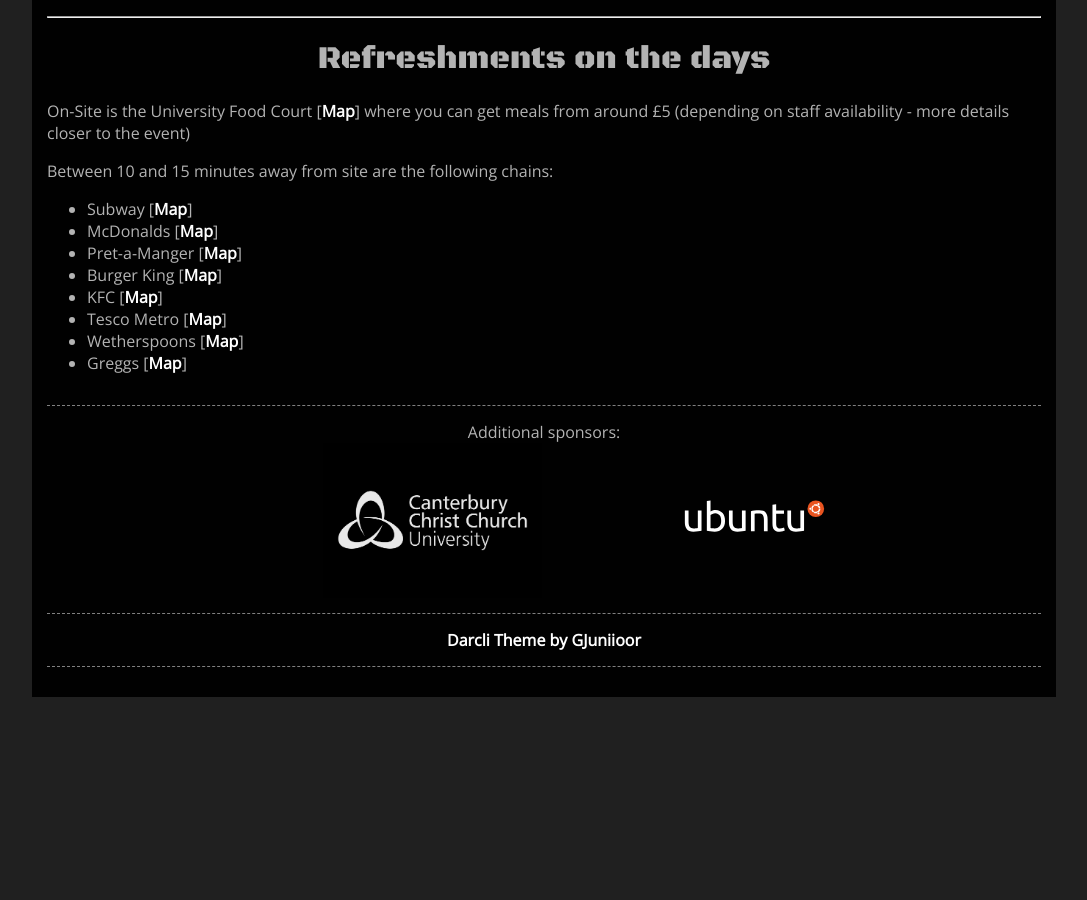
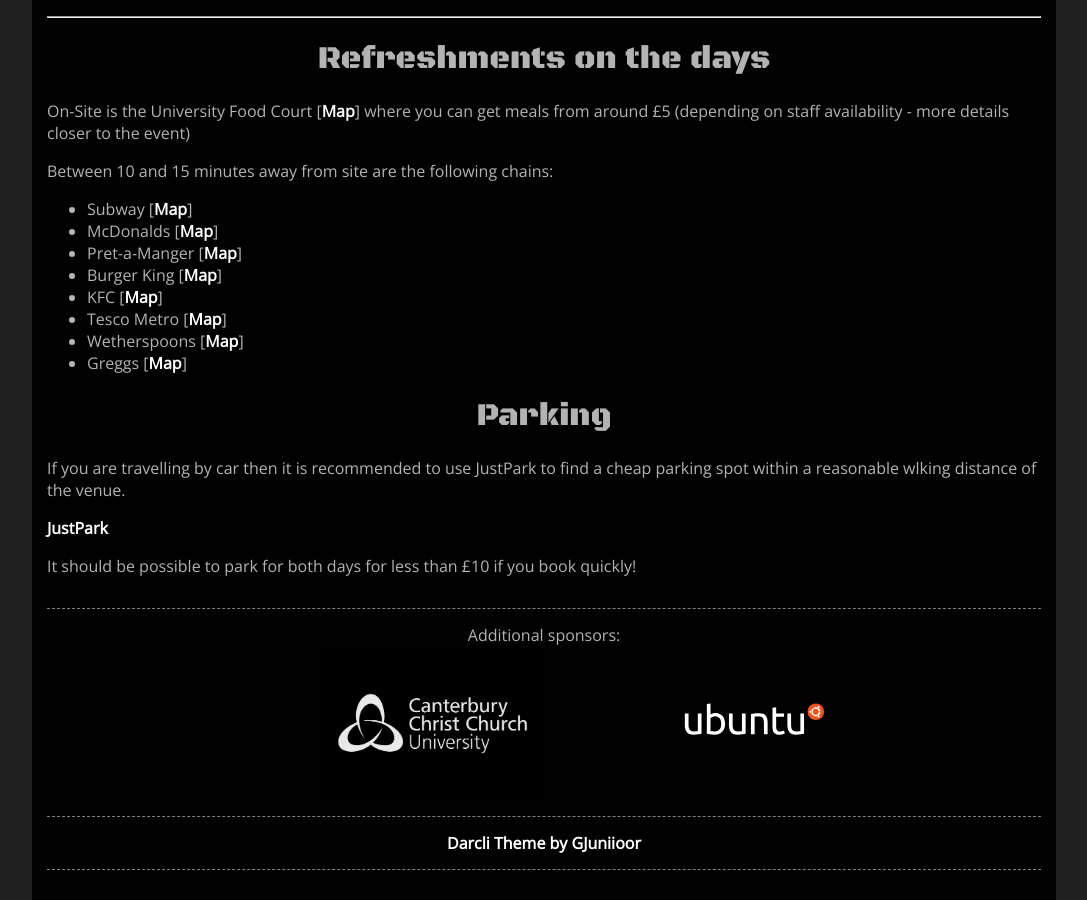
Before and after one commit to thearduinoguy/oggcamp.github.io, a Jekyll site: the page built from venue.md, in a window 1280 px wide and 900 px high, scrolled down 1467 px. Shown: the whole window, without its empty margins (96-1183 px from the left). Built offline with Jekyll 4.4.1, drawn with Linux system fonts in a browser that asks for light colours; before the commit the page ends 2164 px from its top, so only the background shows below that.

Commit message:
Update venue.md

```diff
--- a/venue.md
+++ b/venue.md
@@ -32,3 +32,11 @@ Between 10 and 15 minutes away from site are the following chains:
 * Tesco Metro [[Map](http://w3w.co/brains.fines.undulation)]
 * Wetherspoons [[Map](http://w3w.co/atomic.august.fault)]
 * Greggs [[Map](http://w3w.co/paper.spell.token)]
+
+# Parking
+
+If you are travelling by car then it is recommended to use JustPark to find a cheap parking spot within a reasonable wlking distance of the venue.
+
+ [JustPark](https://www.justpark.com/)
+
+It should be possible to park for both days for less than £10 if you book quickly!
```
